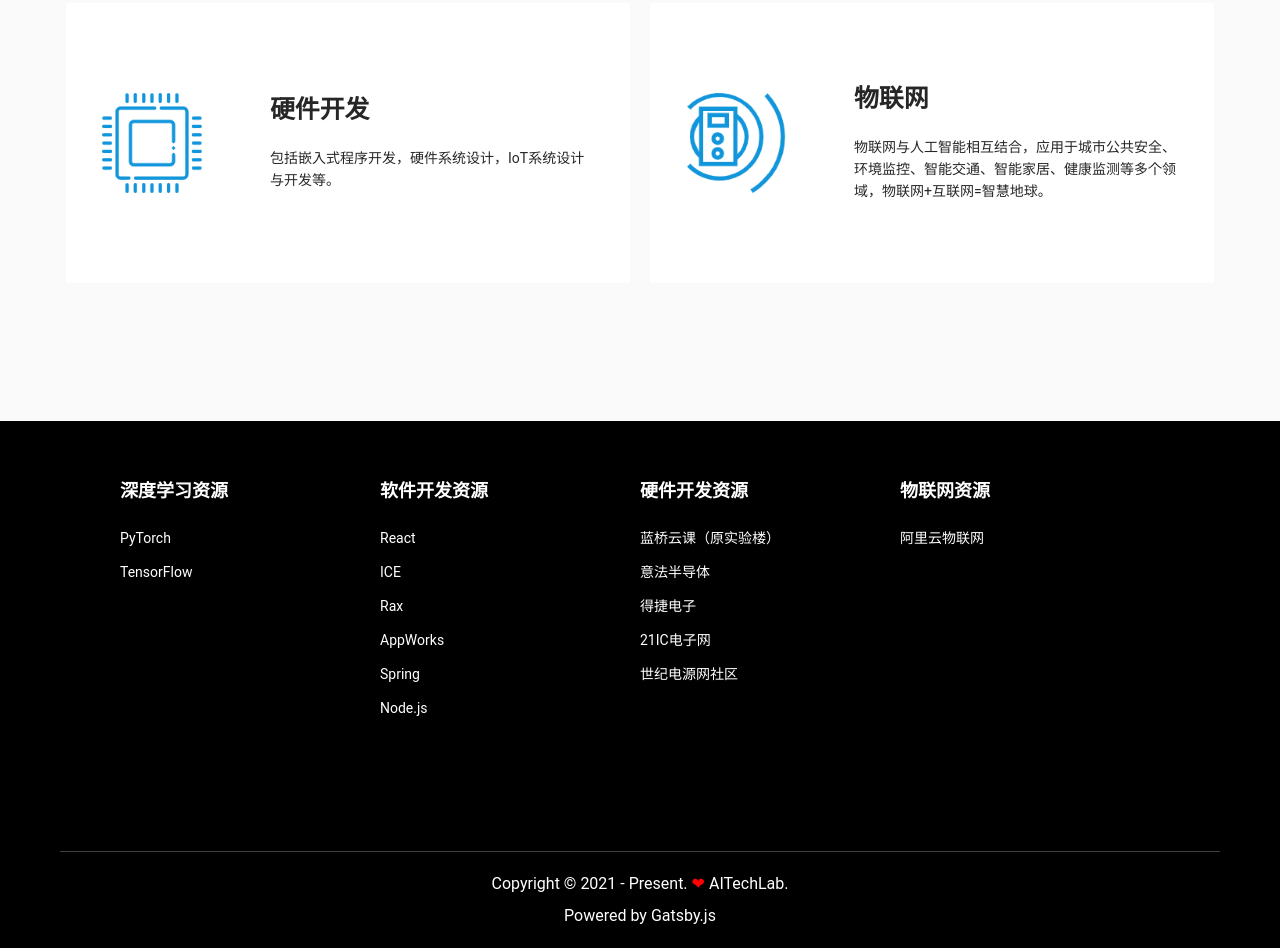
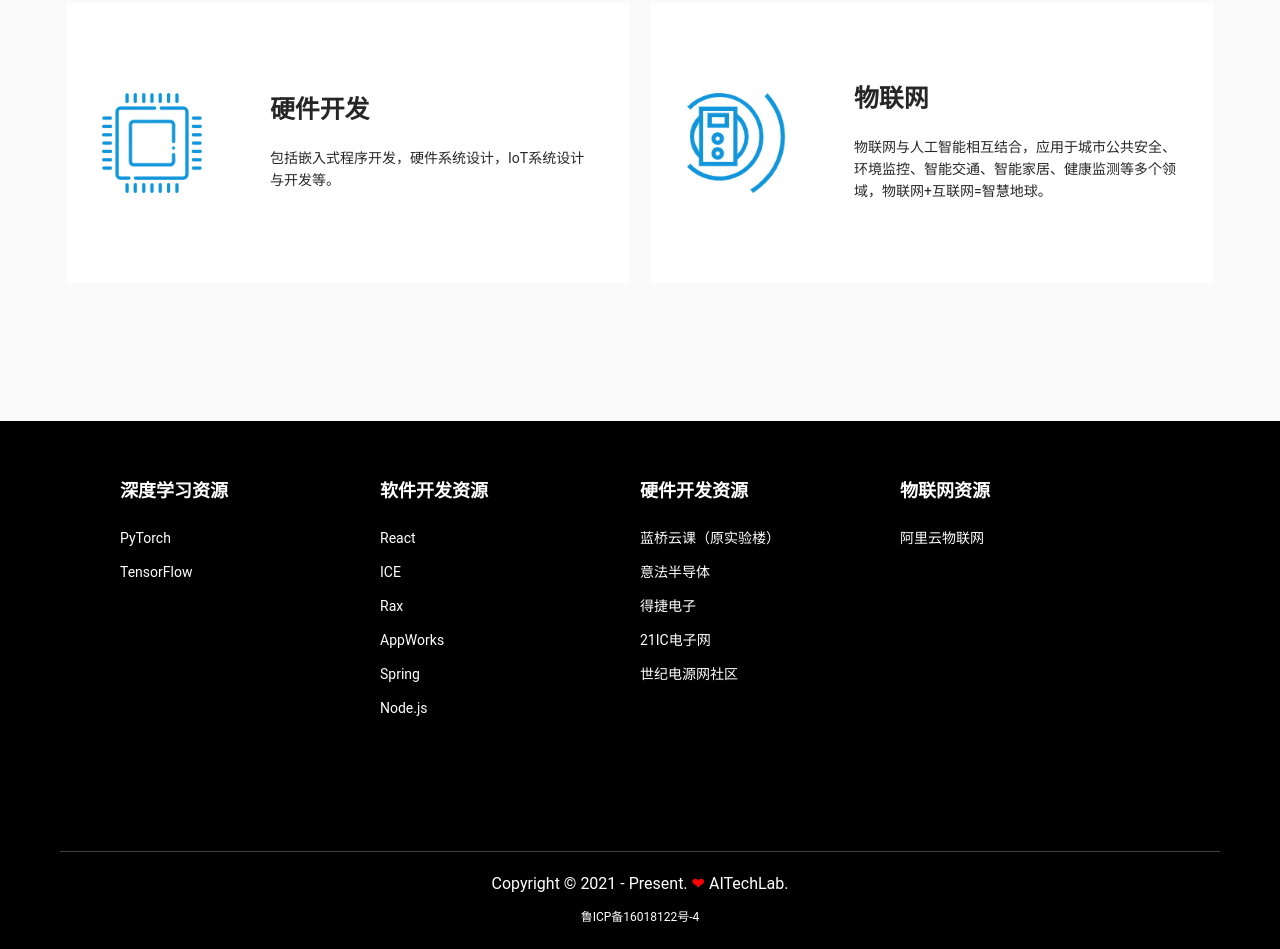
Before and after one commit to aitechlabcn/site, a Gatsby site: page / in a window 1280 px wide. Shown: the part 1319-2268 px from the top of the page. Built offline with nearby package versions, Linux system fonts and the light colour scheme; Gatsby itself is replaced by a stand-in of ours; some packages are replaced by stand-ins of ours.

Commit message:
chore: 增加备案信息 (#4)
* fix: css build error

* chore: beian

* chore: color

```diff
--- a/package.json
+++ b/package.json
@@ -47,5 +47,6 @@
     "clean": "gatsby clean",
     "upload:oss": "ts-node ./scripts/uploadBuildAssets.ts",
     "test": "echo \"Write tests! -> https://gatsby.dev/unit-testing\" && exit 1"
-  }
+  },
+  "packageManager": "npm@8.5.0"
 }
--- a/src/components/Footer/index.module.scss
+++ b/src/components/Footer/index.module.scss
@@ -32,5 +32,11 @@
     span {
       color: red;
     }
+
+    a {
+      color: #fff;
+      font-size: 12px;
+      text-decoration: none;
+    }
   }
 }
--- a/src/components/Footer/index.tsx
+++ b/src/components/Footer/index.tsx
@@ -40,7 +40,7 @@
       <div className={styles.bottom}>
         Copyright © 2021 - Present. <span>❤</span> AITechLab.
         <br />
-        Powered by Gatsby.js
+        <a href="https://beian.miit.gov.cn/" target="_blank">鲁ICP备16018122号-4</a>
       </div>
     </div>
   );
--- a/src/pages/about.module.scss
+++ b/src/pages/about.module.scss
@@ -5,12 +5,12 @@
     padding: 20px;
     margin: 0 auto 60px;
 
-    @media screen and(min-width: 1024px) {
+    @media screen and (min-width: 1024px) {
       padding: 20px 40px;
       max-width: 1000px;
     }
 
-    @media screen and(min-width: 600px) {
+    @media screen and (min-width: 600px) {
       padding: 100px 0 40px;
       max-width: 800px;
     }
--- a/src/pages/hof.module.scss
+++ b/src/pages/hof.module.scss
@@ -6,12 +6,12 @@
     padding: 20px;
     margin: 0 auto;
 
-    @media screen and(min-width: 1024px) {
+    @media screen and (min-width: 1024px) {
       padding: 20px 40px;
       max-width: 1000px;
     }
 
-    @media screen and(min-width: 600px) {
+    @media screen and (min-width: 600px) {
       padding: 100px 0 40px;
       max-width: 800px;
     }
```
